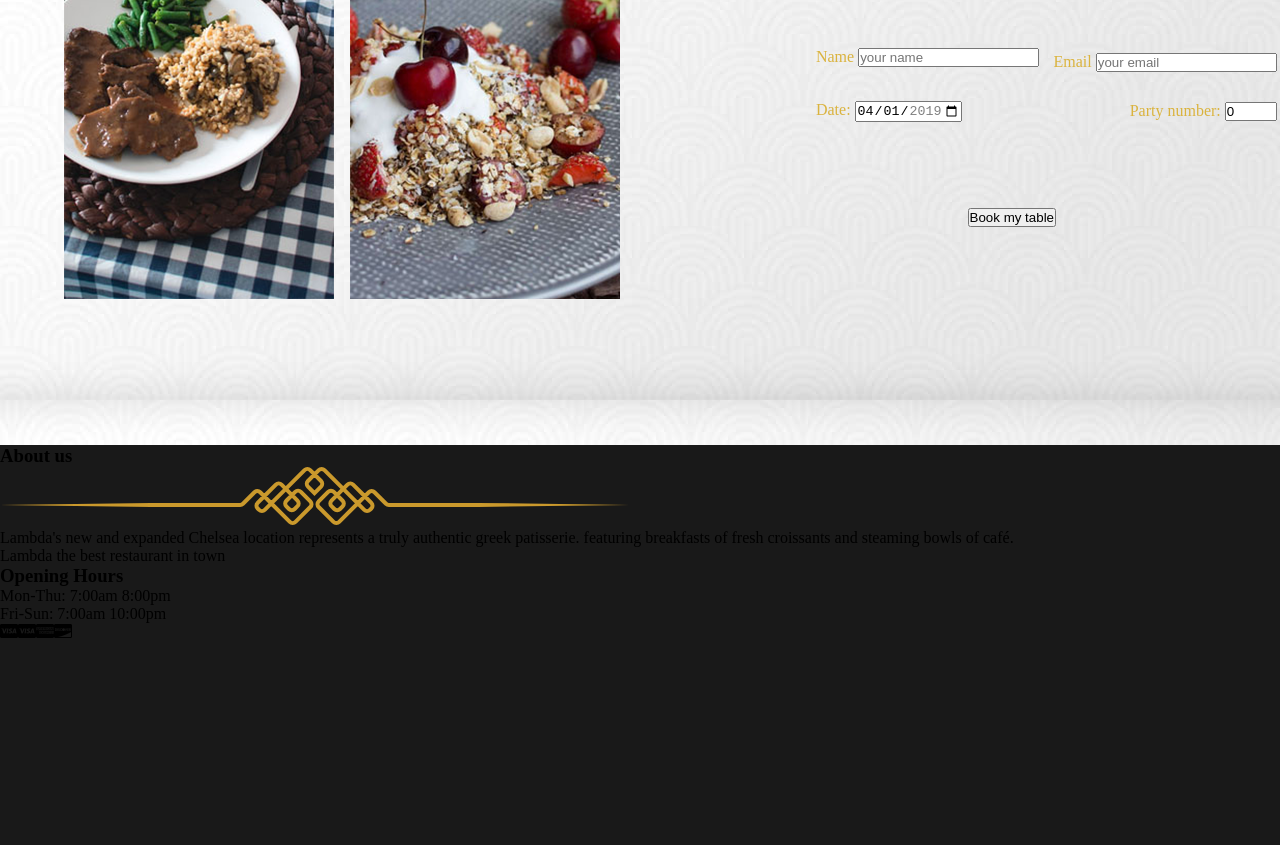
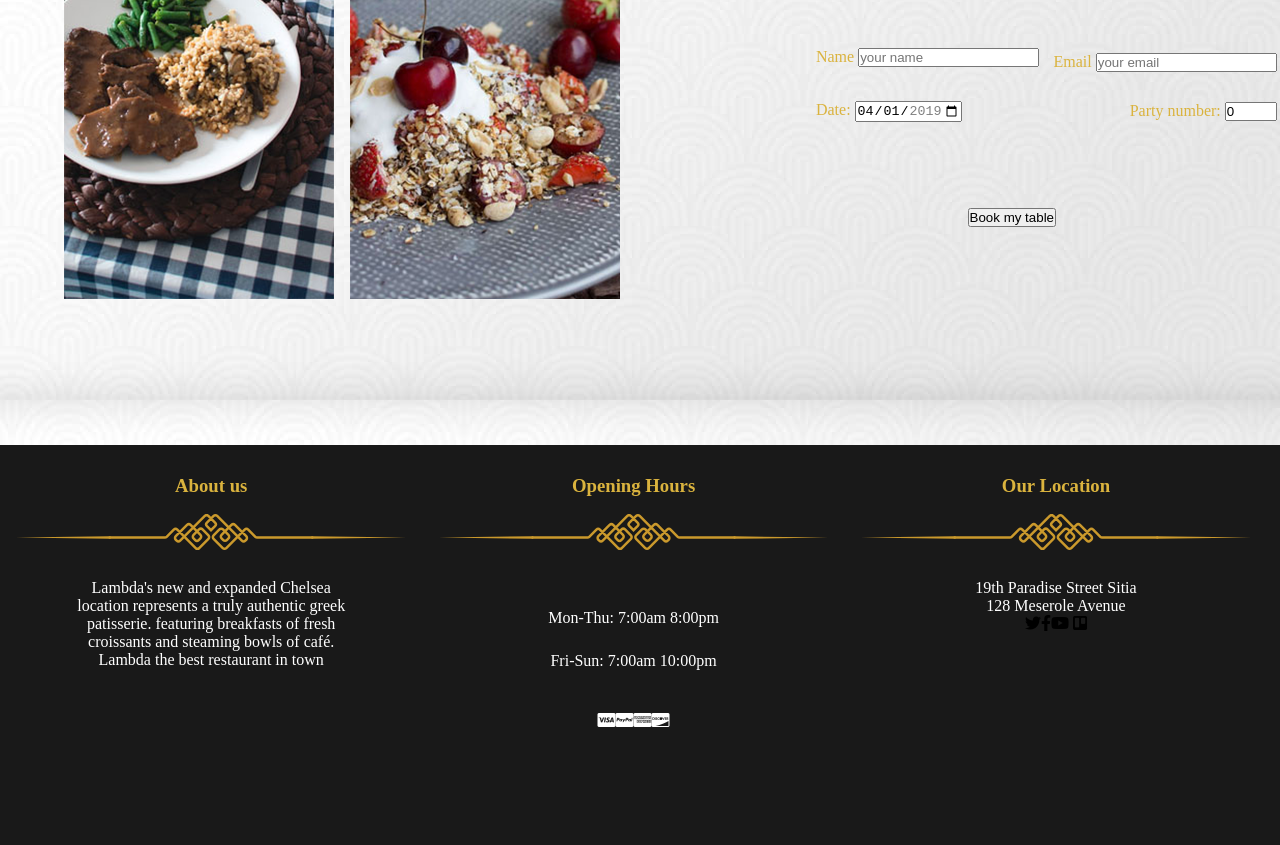
Before and after one commit to fabienchapuis/cours-1.7-integration-restaurant, a plain HTML site: page index.html in a window 1280 px wide. Shown: the part 4457-5302 px from the top of the page. Drawn offline with Linux system fonts and the light colour scheme; a web font is replaced by a local one.

Commit message:
presque fin footer reste divers calage

```diff
--- a/asset/scss/index.scss
+++ b/asset/scss/index.scss
@@ -431,6 +431,104 @@ html {
         background-color: #191919;
         width: 100vw;
         height: 50vh;
+        display: flex;
+        flex-direction: row;
+
+
+        #about_us {
+
+            width: 33vw;
+            text-align: center;
+
+            h3 {
+                color: #dab33e;
+                text-align: center;
+                padding-top: 7%;
+                padding-bottom: 4%;
+            }
+
+
+            #divider_1 {
+                height: 9%;
+            }
+
+            #texte_1 {
+                padding-top: 6%;
+                color: white;
+                width: 67%;
+                text-align: center;
+                margin: auto;
+            }
+        }
+
+
+
+
+        #hours {
+            width: 33vw;
+            text-align: center;
+
+
+
+            h3 {
+                color: #dab33e;
+                text-align: center;
+                padding-top: 7%;
+                padding-bottom: 4%;
+            }
+
+            #texte_2 {
+                color: #dab33e;
+                padding-top: 7%;
+                padding-bottom: 4%;
+
+            }
+
+
+            #divider_2 {
+                height: 9%;
+            }
+
+            p {
+                padding-top: 6%;
+                color: white;
+            }
+
+        }
+
+
+
+
+        #our_location {
+            width: 33vw;
+            text-align: center;
+
+            h3 {
+                color: #dab33e;
+                padding-top: 7%;
+                padding-bottom: 4%;
+
+            }
+
+
+            #divider_3 {
+                height: 9%;
+            }
+
+            #texte_3 {
+                padding-top: 6%;
+                color: white;
+            }
+        }
+
+
+
+
+
+
+
+
+
 
     }
 
--- a/index.html
+++ b/index.html
@@ -192,23 +192,36 @@
     </section>
     <!-- -------------------------------|Section  Footer|-------------------------  -->
     <footer>
-        <div>
+        <div id="about_us">
             <h3>About us</h3>
-            <img id="divider" src="asset/img/deco_2.svg" alt="logo de separation">
-            <p>Lambda's new and expanded Chelsea location
-                represents a truly authentic greek patisserie.
-                featuring breakfasts of fresh croissants and
-                steaming bowls of café. </p>
-            <p>Lambda the best restaurant in town</p>
+            <img id="divider_1" src="asset/img/deco_2.svg" alt="logo de separation">
+            <div id="texte_1">
+                <p>Lambda's new and expanded Chelsea location
+                    represents a truly authentic greek patisserie.
+                    featuring breakfasts of fresh croissants and
+                    steaming bowls of café.</p>
+                <p>Lambda the best restaurant in town</p>
+            </div>
         </div>
-        <div>
+        <div id="hours">
             <h3>Opening Hours</h3>
-            <p>Mon-Thu: 7:00am 8:00pm</p>
-            <p>Fri-Sun: 7:00am 10:00pm</p>
-            <p><i class="fab fa-cc-visa"></i><i class="fab fa-cc-visa"></i><i class="fab fa-cc-amex"></i><i class="fab fa-cc-discover"></i> </p>
+            <img id="divider_2" src="asset/img/deco_2.svg" alt="logo de separation">
+            <div id="texte_2">
+                <p>Mon-Thu: 7:00am 8:00pm</p>
+                <p> Fri-Sun: 7:00am 10:00pm</p>
+            </div>
+            <p><i class="fab fa-cc-visa"></i><i class="fab fa-cc-paypal"></i><i class="fab fa-cc-amex"></i><i
+                    class="fab fa-cc-discover"></i> </p>
         </div>
-        <div>
-
+        <div id="our_location">
+            <h3>Our Location</h3>
+            <img id="divider_3" src="asset/img/deco_2.svg" alt="logo de separation">
+            <div id="texte_3">
+                <p>19th Paradise Street Sitia</p>
+                <p> 128 Meserole Avenue</p>
+            </div>
+            <p><i class="fab fa-twitter"></i><i class="fab fa-facebook-f"></i><i class="fab fa-youtube"></i> <i
+                    class="fab fa-trello"></i></p>
         </div>
     </footer>
 
```
Also changed, not shown: asset/css/index.css, 1 other file.
